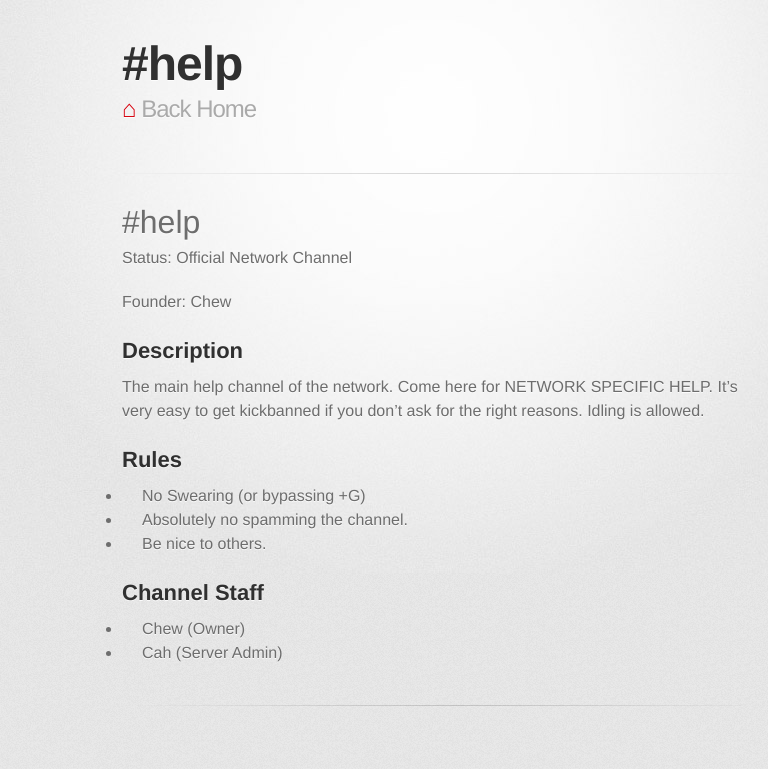
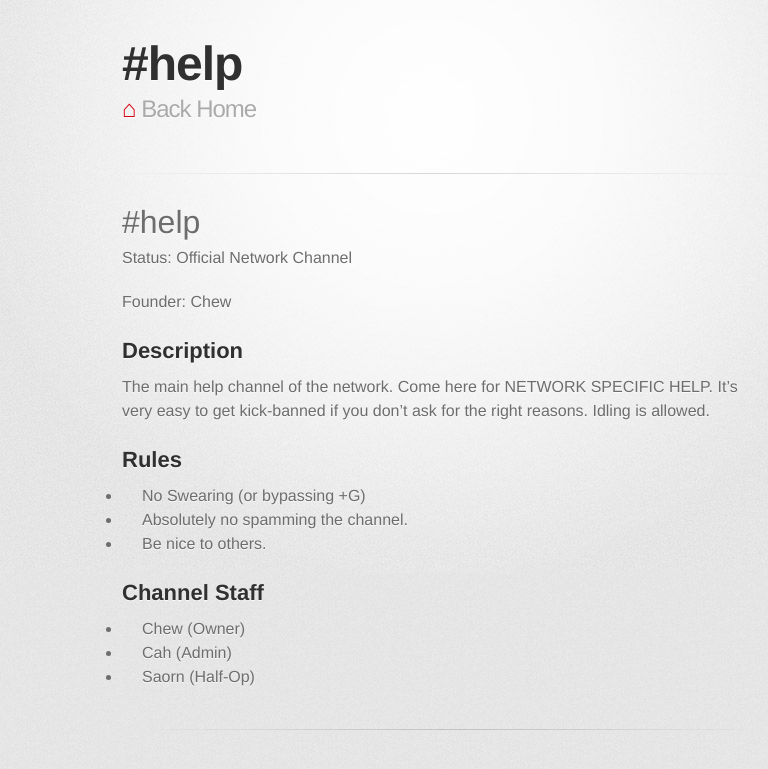
Before and after one commit to ChewChat/chew.chat, a Jekyll site: the page built from channels/help.md, in a window 1280 px wide. Shown: the top 769 px of the page, without its empty margins (208-976 px from the left). Built offline with Jekyll 4.4.1, drawn with Linux system fonts in a browser that asks for light colours; some web fonts are replaced; our own code applies the rules of GitHub Pages for plain Markdown files.

Commit message:
Update staff list

```diff
--- a/channels/help.md
+++ b/channels/help.md
@@ -8,7 +8,7 @@ Founder: Chew
 
 ## Description
 
-The main help channel of the network. Come here for NETWORK SPECIFIC HELP. It's very easy to get kickbanned if you don't ask for the right reasons. Idling is allowed.
+The main help channel of the network. Come here for NETWORK SPECIFIC HELP. It's very easy to get kick-banned if you don't ask for the right reasons. Idling is allowed.
 
 ## Rules
 
@@ -19,4 +19,5 @@ The main help channel of the network. Come here for NETWORK SPECIFIC HELP. It's
 ## Channel Staff
 
 - Chew (Owner)
-- Cah (Server Admin)
+- Cah (Admin)
+- Saorn (Half-Op)
```
